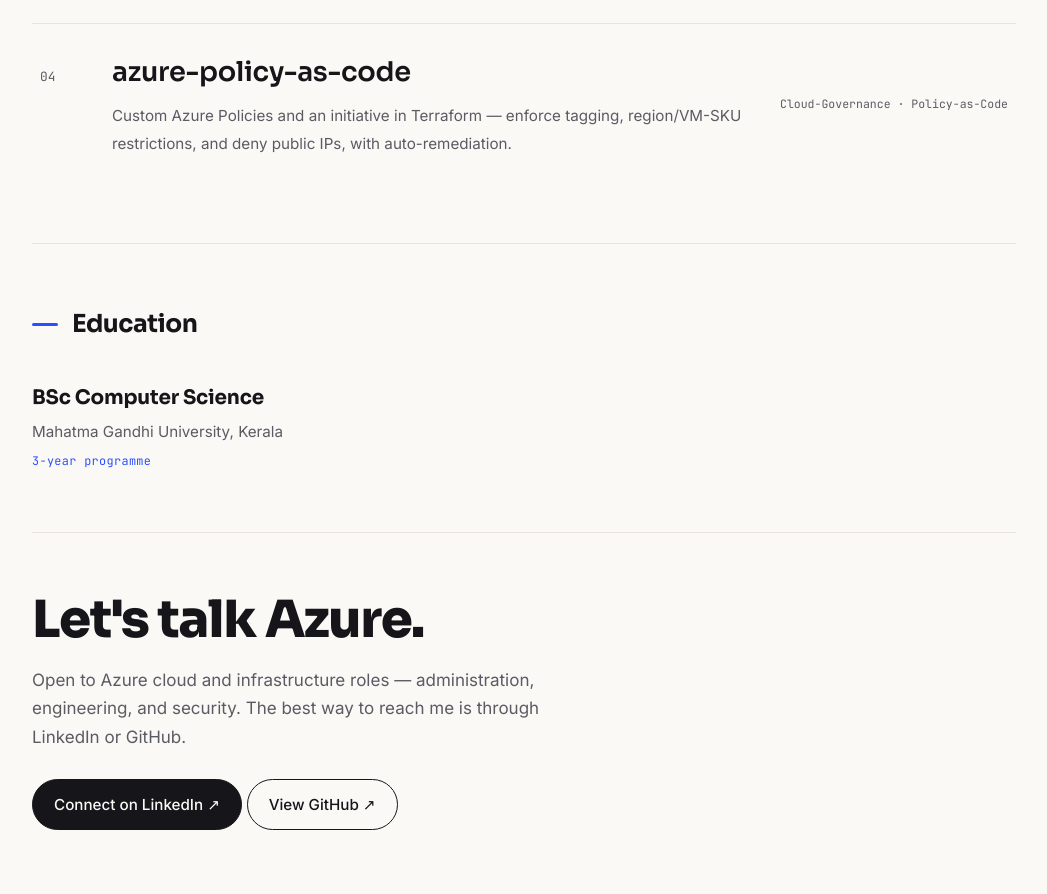
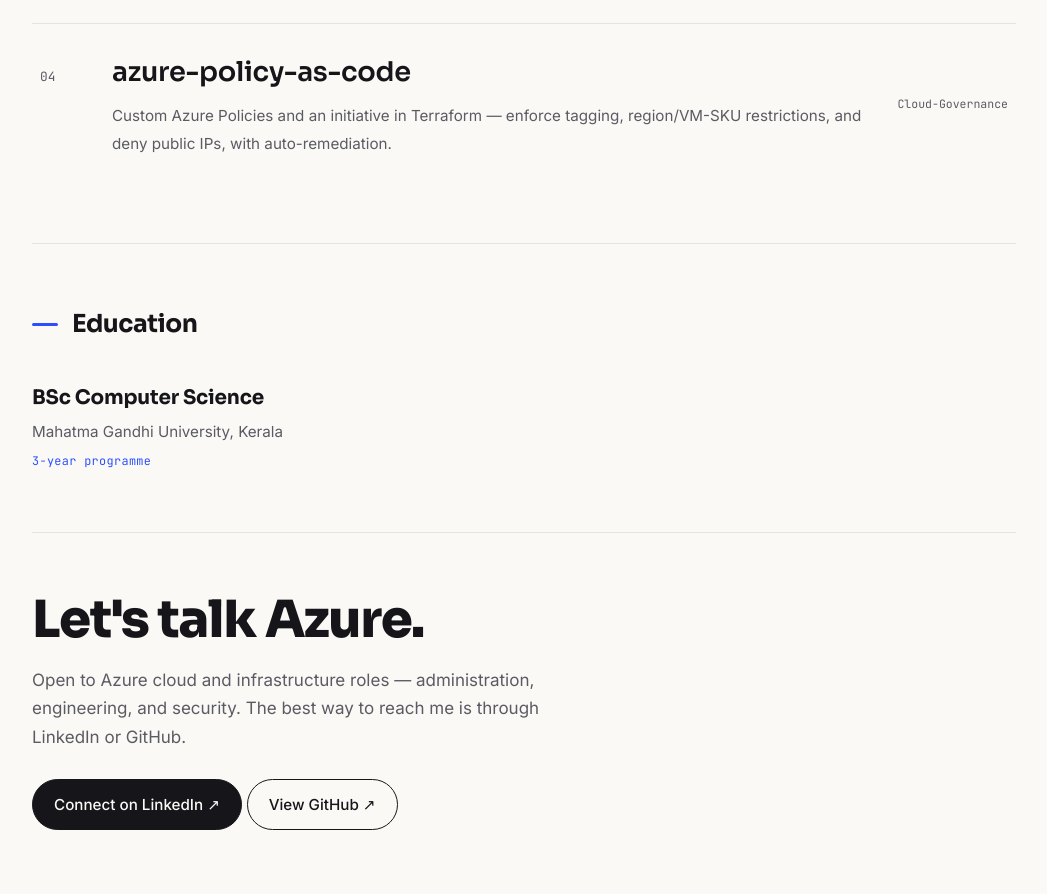
Before and after one commit to dintomartin/dintomartin.github.io, a plain HTML site: page index.html in a window 1280 px wide. Shown: the part 3342-4236 px from the top of the page, without its empty margins (116-1163 px from the left). Drawn offline with Linux system fonts and the light colour scheme.

Commit message:
Update tag for azure-policy-as-code entry

```diff
--- a/index.html
+++ b/index.html
@@ -406,7 +406,7 @@
     },
     {
       name:"azure-policy-as-code",
-      tag:"Cloud-Governance · Policy-as-Code",
+      tag:"Cloud-Governance",
       desc:"Custom Azure Policies and an initiative in Terraform — enforce tagging, region/VM-SKU restrictions, and deny public IPs, with auto-remediation.",
       url:"https://github.com/dintomartin/azure-policy-as-code",
     },
```
